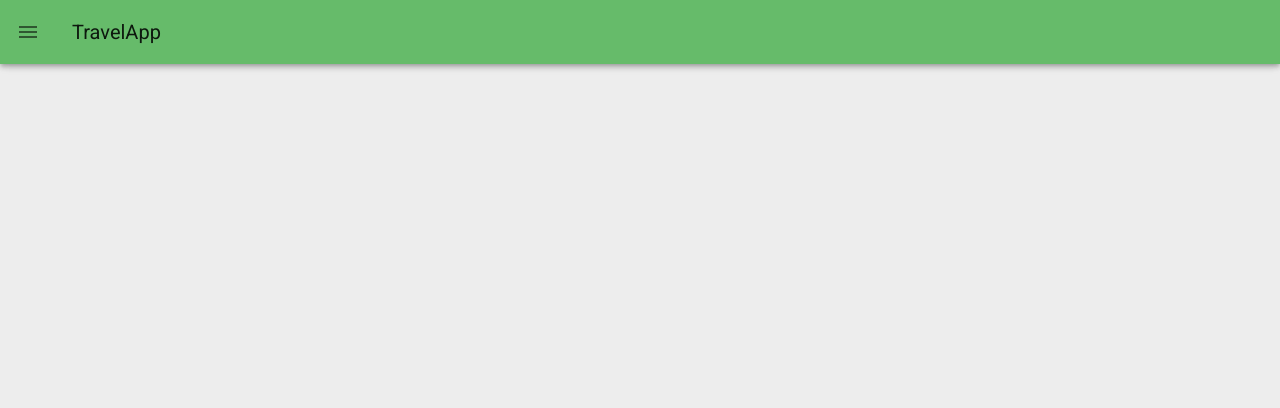
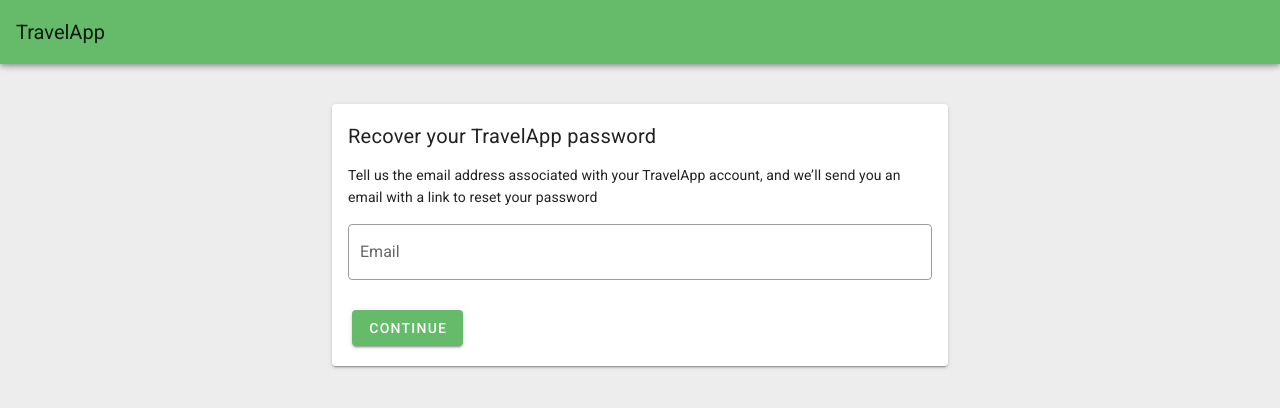
Before and after one commit to nacho9900/travelapp, a Vue app in the folder webapp/frontend/: page /recovery in a window 1280 px wide. Shown: the top 408 px of the page. Built offline with nearby package versions, Linux system fonts and the light colour scheme.

Commit message:
password recovery frontend and always return OK

```diff
--- a/webapp/frontend/src/App.vue
+++ b/webapp/frontend/src/App.vue
@@ -1,6 +1,6 @@
 <template>
 	<v-app id="inspire">
-		<v-navigation-drawer v-model="drawer" temporary fixed>
+		<v-navigation-drawer v-if="isAuth" v-model="drawer" temporary fixed>
 			<v-list nav dense>
 				<v-list-item :to="{ name: 'Home' }">
 					<v-list-item-icon>
@@ -31,7 +31,7 @@
 		</v-navigation-drawer>
 
 		<v-app-bar color="primary" app>
-			<v-app-bar-nav-icon @click="drawer = !drawer"></v-app-bar-nav-icon>
+			<v-app-bar-nav-icon v-if="isAuth" @click="drawer = !drawer"></v-app-bar-nav-icon>
 			<v-toolbar-title> TravelApp </v-toolbar-title>
 			<v-spacer></v-spacer>
 		</v-app-bar>
@@ -61,6 +61,9 @@
 		autologout() {
 			return this.$store.getters.didAutologout;
 		},
+		isAuth() {
+			return this.$store.getters.isAuth;
+		}
 	},
 	created() {
 		// if (this.isAuthenticated && !this.hasUser) {
--- a/webapp/frontend/src/locales/en.json
+++ b/webapp/frontend/src/locales/en.json
@@ -197,5 +197,17 @@
       "accepted": "Accepted",
       "rejected": "Rejected"
     }
+  },
+  "view": {
+    "password_recovery": {
+      "title": "Recover your TravelApp password",
+      "email": "Email",
+      "subtitle": "Tell us the email address associated with your TravelApp account, and we’ll send you an email with a link to reset your password",
+      "continue": "Continue",
+      "success_title": "Password recovery started",
+      "success": " Thanks! If your TravelApp email address match, you'll get an email with a link to reset your password shortly. ",
+      "error": "There was an error processing the information. Please try again later.",
+      "login": "Click here to go to login page."
+    }
   }
 }
--- a/webapp/frontend/src/locales/es.json
+++ b/webapp/frontend/src/locales/es.json
@@ -198,5 +198,16 @@
       "accepted": "Aceptado",
       "rejected": "Rechazado"
     }
+  },
+  "view": {
+    "password_recovery": {
+      "title": "Recupera tu contraseña de TravelApp",
+      "email": "Email",
+      "subtitle": "Completando esta información, recibirás un correo indicando los pasos a seguir para recuperar tu contraseña",
+      "continue": "Continuar",
+      "success": "Gracias! si tu email coincide con una cuenta de TravelApp, recibirás un email con un link para reiniciar tu contraseña a la brevedad.",
+      "error": "Ocurrio un error al procesar la informacion. Por favor, intente nuevamente más tarde.",
+      "login": "Haga click aqui para ir al inicio de sesion"
+    }
   }
 }
--- a/webapp/frontend/src/store/authentication/actions.js
+++ b/webapp/frontend/src/store/authentication/actions.js
@@ -97,5 +97,8 @@
             ...payload
         };
         await Axios.post("users/change-password", passwords);
+    },
+    async passwordRecovery(_, payload) {
+        await Axios.post("/auth/password-recovery", payload);
     }
 };
--- a/webapp/frontend/src/views/authentication/PasswordRecovery.vue
+++ b/webapp/frontend/src/views/authentication/PasswordRecovery.vue
@@ -0,0 +1,91 @@
+<template>
+	<v-container fluid>
+		<simple-error-dialog v-model="error"></simple-error-dialog>
+		<v-row justify="center">
+			<v-col cols="12" md="6" class="pt-10">
+				<v-form @submit.prevent="submit" ref="form">
+					<v-card :loading="loading">
+						<v-card-title class="font-weight-regular">
+							{{ $t("view.password_recovery.title") }}
+						</v-card-title>
+						<v-card-subtitle class="text--primary pt-3">
+							{{ $t("view.password_recovery.subtitle") }}
+						</v-card-subtitle>
+						<v-card-text class="pb-0">
+							<v-text-field
+								v-model="email"
+								:label="$t('view.password_recovery.email')"
+								:rules="requiredRule.concat(emailRules)"
+								:disabled="loading || success"
+								outlined
+								validate-on-blur
+							></v-text-field>
+						</v-card-text>
+						<v-card-subtitle
+							v-if="success"
+							class="text--primary pt-0"
+						>
+							<v-alert type="success" text>
+								{{ $t("view.password_recovery.success") }}
+                                <router-link :to="{name: 'Login'}">{{ $t("view.password_recovery.login")}}</router-link>
+							</v-alert>
+						</v-card-subtitle>
+						<v-card-actions class="pt-0">
+							<v-container class="pt-0" fluid>
+								<v-row>
+									<v-col>
+										<v-btn
+											color="primary"
+											:disabled="loading || success"
+											type="submit"
+											>{{
+												$t(
+													"view.password_recovery.continue"
+												)
+											}}</v-btn
+										>
+									</v-col>
+								</v-row>
+							</v-container>
+						</v-card-actions>
+					</v-card>
+				</v-form>
+			</v-col>
+		</v-row>
+	</v-container>
+</template>
+
+<script>
+import { requiredRule, emailRules } from "../../rules.js";
+
+export default {
+	data() {
+		return {
+			success: false,
+			error: null,
+			loading: false,
+			requiredRule,
+			emailRules,
+			email: "",
+		};
+	},
+	methods: {
+		async submit() {
+			this.loading = true;
+
+			if (this.$refs.form.validate()) {
+				try {
+					await this.$store.dispatch("passwordRecovery", {
+						email: this.email,
+					});
+					this.success = true;
+				} catch (error) {
+					this.error = this.$t("view.password_recovery.error");
+				}
+			}
+
+			this.loading = false;
+		},
+	},
+};
+</script>
```
Also changed, not shown: 1 other file (tests, documents, lock files or other folders).
